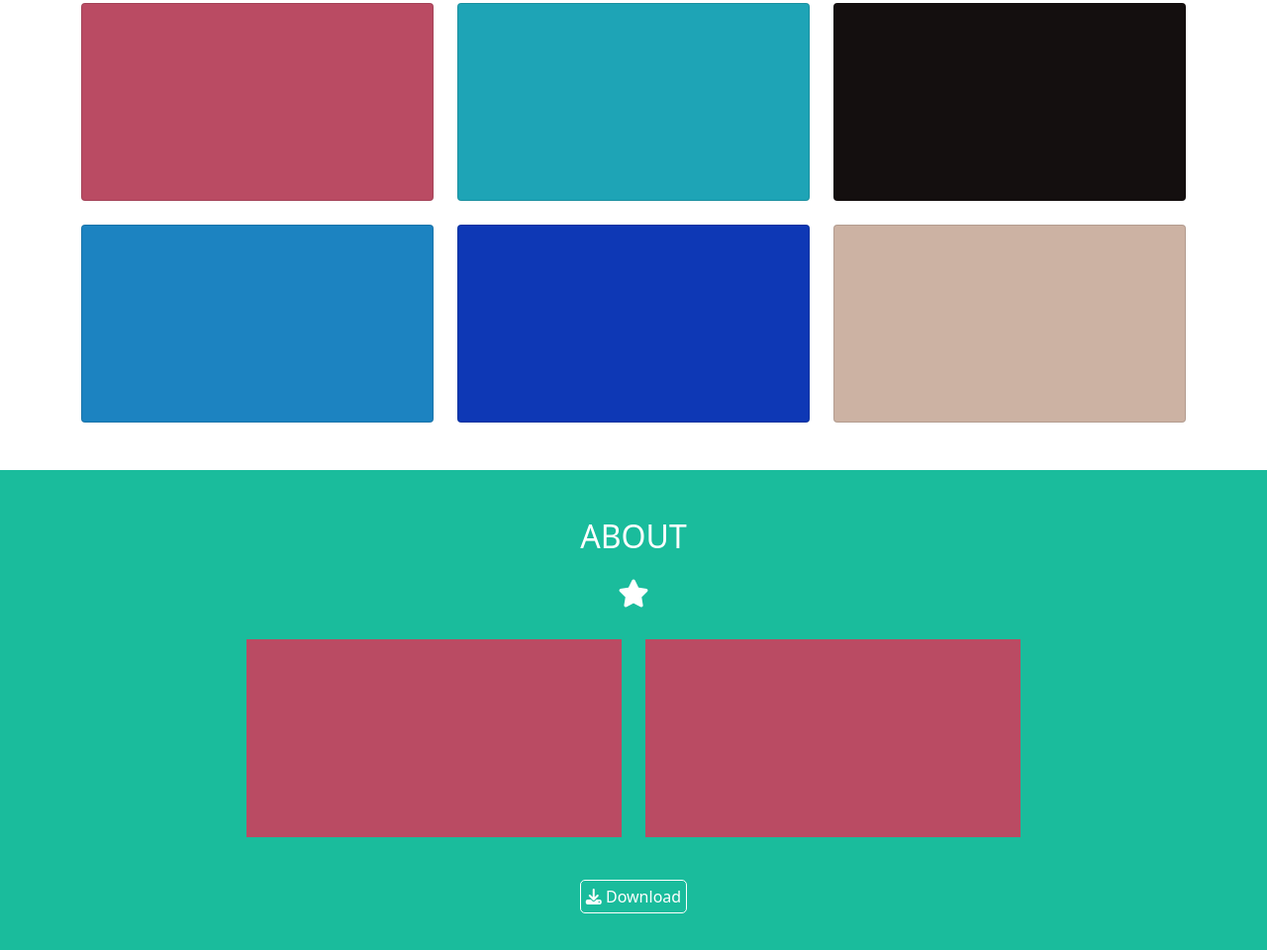
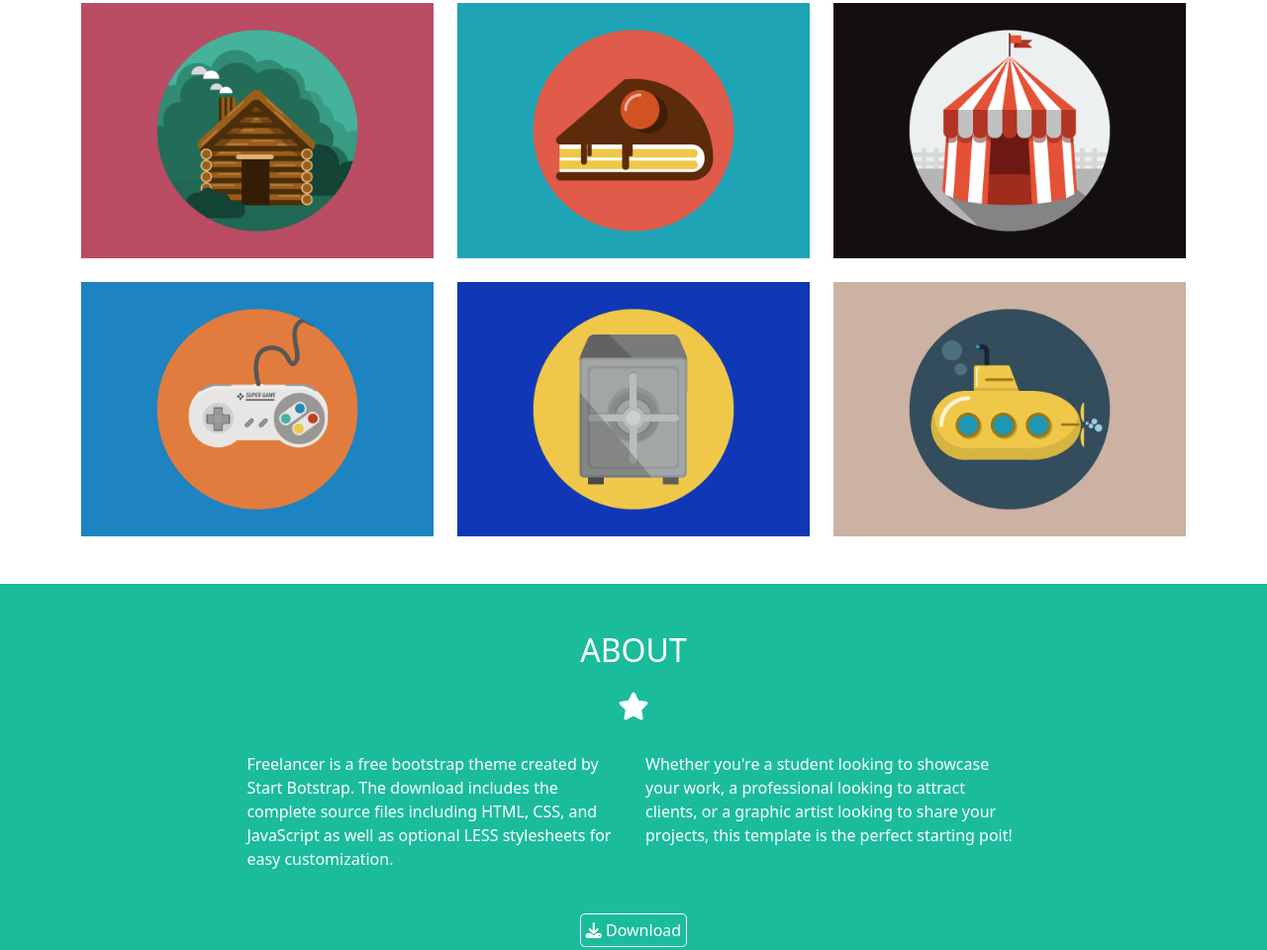
Before and after one commit to domenicolafroscia/html-css-bootstrap-freelancer, a plain HTML site: page index.html in a window 1280 px wide. Shown: the part 655-1615 px from the top of the page at 99% size. Drawn offline with nearby package versions, Linux system fonts and the light colour scheme.

Commit message:
add: aggiunta portfolio section e about section

```diff
--- a/css/style.css
+++ b/css/style.css
@@ -36,11 +36,6 @@ header {
     color: #333333;
 }
 
-.card {
-    /* debug */
-    height: 200px;
-}
-
 .card-1 {
     background-color: #BA4B63;
 }
@@ -68,7 +63,6 @@ header {
 /* section about */
 .about {
     background-color: #1ABC9C;
-    margin-top: 3rem;
     /* debug */
     min-height: 500px;
 }
@@ -76,13 +70,6 @@ header {
 .wrapper {
     width: 70%;
     margin: 0 auto;
-    padding: 3rem 0 1.5rem;
-}
-
-.background {
-    /* debug */
-    background-color: #BA4B63;
-    height: 200px;
 }
 
 .download {
--- a/index.html
+++ b/index.html
@@ -68,22 +68,34 @@
                 </div>
                 <div class="row row-cols-1 g-4 row-cols-md-2 row-cols-lg-3">
                     <div class="col">
-                        <div class="card card-1"></div>
+                        <div class="card-1">
+                            <img src="img/cabin.png" alt="">
+                        </div>
                     </div>
                     <div class="col">
-                        <div class="card card-2"></div>
+                        <div class="card-2">
+                            <img src="img/cake.png" alt="">
+                        </div>
                     </div>
                     <div class="col">
-                        <div class="card card-3"></div>
+                        <div class="card-3">
+                            <img src="img/circus.png" alt="">
+                        </div>
                     </div>
                     <div class="col">
-                        <div class="card card-4"></div>
+                        <div class="card-4">
+                            <img src="img/game.png" alt="">
+                        </div>
                     </div>
                     <div class="col">
-                        <div class="card card-5"></div>
+                        <div class="card-5">
+                            <img src="img/safe.png" alt="">
+                        </div>
                     </div>
                     <div class="col">
-                        <div class="card card-6"></div>
+                        <div class="card-6">
+                            <img src="img/submarine.png" alt="">
+                        </div>
                     </div>
                 </div>
 
@@ -92,19 +104,24 @@
         <!-- /portfolio section -->
 
         <!-- about section -->
-        <section class="about">
+        <section class="about mt-5">
             <div class="container">
-                <div class="wrapper">
+                <div class="wrapper py-5">
                     <div class="text-center">
                         <h2>ABOUT</h2>
                         <p><i class="fs-3 py-3 fa-solid fa-star"></i></p>
                     </div>
                     <div class="row row-cols-1 g-4 row-cols-md-2">
                         <div class="col">
-                            <div class="background"></div>
+                            <div class="ms_card">
+                                Freelancer is a free bootstrap theme created by Start Botstrap.
+                                The download includes the complete source files including HTML, CSS, and JavaScript as well as optional LESS stylesheets for easy customization.
+                            </div>
                         </div>
                         <div class="col">
-                            <div class="background"></div>
+                            <div class="ms_card">
+                                Whether you're a student looking to showcase your work, a professional looking to attract clients, or a graphic artist looking to share your projects, this template is the perfect starting poit!
+                            </div>
                         </div>
                     </div>
                     <div class="download">
```
